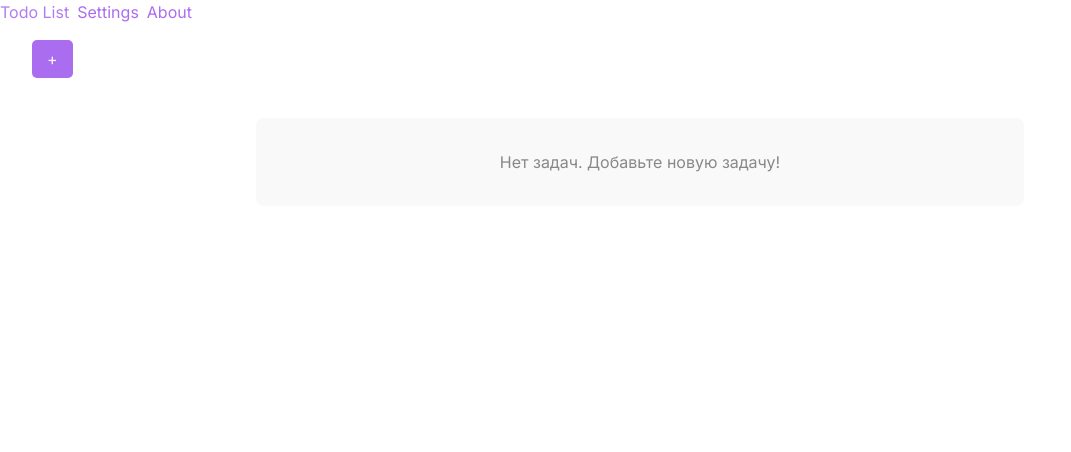
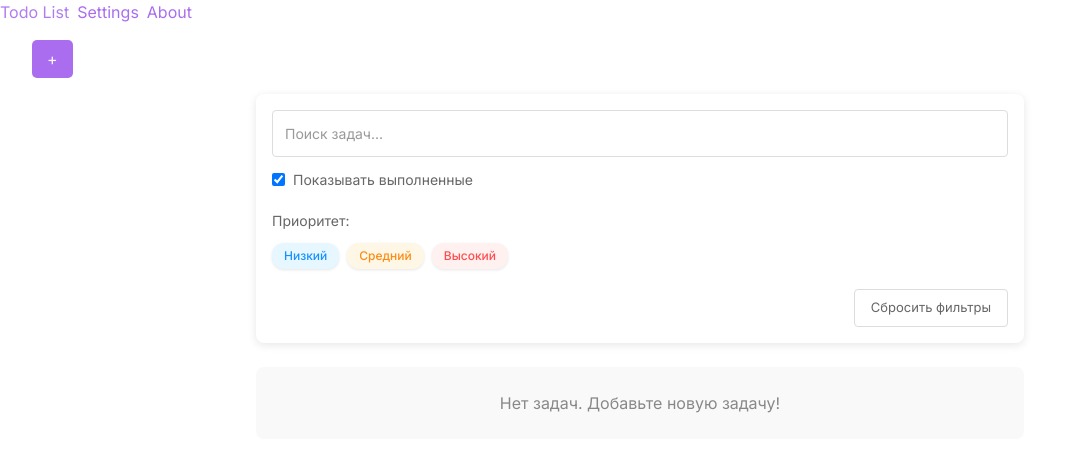
Before and after one commit to llladno/gameSport, a Vue app: page / in a window 1280 px wide. Shown: the top 452 px of the page, without its empty margins (0-1071 px from the left). Built offline with nearby package versions, Linux system fonts and the light colour scheme.

Commit message:
feat: add search and filter

```diff
--- /dev/null
+++ b/src/features/taskFilter/index.ts
@@ -0,0 +1,10 @@
+import TaskFilterComponent from './ui/TaskFilterComponent.vue';
+import { useTaskFilter } from './model/taskFilterStore';
+import type { TaskFilterOptions } from './types/TaskFilter';
+
+export {
+  TaskFilterComponent,
+  useTaskFilter
+};
+
+export type { TaskFilterOptions };
--- /dev/null
+++ b/src/features/taskFilter/model/taskFilterStore.ts
@@ -0,0 +1,54 @@
+import { defineStore } from 'pinia';
+import { ref, computed } from 'vue';
+import type { Task } from '@entities/task';
+import { TaskPriority } from '@entities/task';
+import { initialFilterOptions, type TaskFilterOptions } from '../types/TaskFilter';
+
+export const useTaskFilter = defineStore('taskFilterStore', () => {
+  const filterOptions = ref<TaskFilterOptions>({ ...initialFilterOptions });
+
+  const setSearchQuery = (query: string):void => {
+    filterOptions.value.search = query;
+  };
+
+  const toggleCompletedVisibility = (show: boolean):void => {
+    filterOptions.value.showCompleted = show;
+  };
+
+  const togglePriorityFilter = (priority: TaskPriority):void => {
+    if (filterOptions.value.priorities.includes(priority)) {
+      filterOptions.value.priorities = filterOptions.value.priorities.filter(p => p !== priority);
+    } else {
+      filterOptions.value.priorities.push(priority);
+    }
+  };
+
+  const resetFilters = ():void => {
+    filterOptions.value = { ...initialFilterOptions };
+  };
+
+  const applyFilters = (tasks: Task[]): Task[] => {
+    return tasks.filter(task => {
+      const matchesSearch = task.title.toLowerCase().includes(filterOptions.value.search.toLowerCase()) ||
+        (task.description && task.description.toLowerCase().includes(filterOptions.value.search.toLowerCase()));
+
+      const matchesCompletedFilter = filterOptions.value.showCompleted || !task.completed;
+
+      const matchesPriorityFilter = filterOptions.value.priorities.includes(task.priority);
+
+      return matchesSearch && matchesCompletedFilter && matchesPriorityFilter;
+    });
+  };
+
+  const getFilterOptions = computed<TaskFilterOptions>(() => filterOptions.value);
+
+  return {
+    filterOptions,
+    getFilterOptions,
+    setSearchQuery,
+    toggleCompletedVisibility,
+    togglePriorityFilter,
+    resetFilters,
+    applyFilters
+  };
+});
--- /dev/null
+++ b/src/features/taskFilter/types/TaskFilter.ts
@@ -0,0 +1,13 @@
+import { TaskPriority } from '@entities/task';
+
+export interface TaskFilterOptions {
+  search: string;
+  showCompleted: boolean;
+  priorities: TaskPriority[];
+}
+
+export const initialFilterOptions: TaskFilterOptions = {
+  search: '',
+  showCompleted: true,
+  priorities: [TaskPriority.Low, TaskPriority.Medium, TaskPriority.High]
+};
--- /dev/null
+++ b/src/features/taskFilter/ui/TaskFilterComponent.vue
@@ -0,0 +1,228 @@
+<template>
+  <div class="task-filter">
+    <div class="task-filter__search">
+      <input
+        type="text"
+        v-model="searchQuery"
+        placeholder="Поиск задач..."
+        class="task-filter__search-input"
+        @input="handleSearchChange"
+      />
+    </div>
+
+    <div class="task-filter__options">
+      <div class="task-filter__checkbox-group">
+        <input
+          type="checkbox"
+          id="show-completed"
+          v-model="showCompleted"
+          @change="handleShowCompletedChange"
+          class="task-filter__checkbox"
+        />
+        <label for="show-completed" class="task-filter__label">
+          Показывать выполненные
+        </label>
+      </div>
+
+      <div class="task-filter__priority-filters">
+        <span class="task-filter__label">Приоритет:</span>
+        <div class="task-filter__priority-buttons">
+          <button
+            v-for="priority in priorityOptions"
+            :key="priority"
+            :class="[
+              'task-filter__priority-btn',
+              `task-filter__priority-btn--${priority}`,
+              { 'active': isActivePriority(priority) }
+            ]"
+            @click="togglePriority(priority)"
+          >
+            {{ priorityLabels[priority] }}
+          </button>
+        </div>
+      </div>
+
+      <button
+        class="task-filter__reset-btn"
+        @click="resetAllFilters"
+      >
+        Сбросить фильтры
+      </button>
+    </div>
+  </div>
+</template>
+
+<script setup lang="ts">
+import { ref, computed, onMounted, watch } from 'vue';
+import { priorityLabels, TaskPriority } from '@entities/task';
+import { useTaskFilter } from '@features/taskFilter';
+import type { TaskFilterOptions } from '../types/TaskFilter';
+const taskFilterStore = useTaskFilter();
+
+const searchQuery = ref<string>('');
+const showCompleted = ref<boolean>(true);
+const priorityFilters = ref<TaskPriority[]>([
+  TaskPriority.Low,
+  TaskPriority.Medium,
+  TaskPriority.High
+]);
+
+const priorityOptions = [
+  TaskPriority.Low,
+  TaskPriority.Medium,
+  TaskPriority.High
+];
+
+const filterOptions = computed<TaskFilterOptions>(() => taskFilterStore.getFilterOptions);
+
+onMounted(() => {
+  searchQuery.value = filterOptions.value.search;
+  showCompleted.value = filterOptions.value.showCompleted;
+  priorityFilters.value = [...filterOptions.value.priorities];
+});
+
+const handleSearchChange = ():void => {
+  taskFilterStore.setSearchQuery(searchQuery.value);
+};
+
+const handleShowCompletedChange = ():void => {
+  taskFilterStore.toggleCompletedVisibility(showCompleted.value);
+};
+
+const togglePriority = (priority: TaskPriority):void => {
+  taskFilterStore.togglePriorityFilter(priority);
+  priorityFilters.value = [...filterOptions.value.priorities];
+};
+
+const isActivePriority = (priority: TaskPriority): boolean => {
+  return filterOptions.value.priorities.includes(priority);
+};
+
+const resetAllFilters = ():void => {
+  taskFilterStore.resetFilters();
+  searchQuery.value = filterOptions.value.search;
+  showCompleted.value = filterOptions.value.showCompleted;
+  priorityFilters.value = [...filterOptions.value.priorities];
+};
+
+watch(filterOptions, (newOptions) => {
+  searchQuery.value = newOptions.search;
+  showCompleted.value = newOptions.showCompleted;
+  priorityFilters.value = [...newOptions.priorities];
+}, { deep: true });
+</script>
+
+<style lang="scss" scoped>
+@import "@styles/variables.scss";
+
+.task-filter {
+  background-color: $color-white;
+  border-radius: $border-radius-medium;
+  padding: $spacing-lg;
+  margin-bottom: $spacing-lg;
+  box-shadow: $shadow-base;
+
+  &__search {
+    margin-bottom: $spacing-md;
+
+    &-input {
+      width: 100%;
+      padding: $spacing-md;
+      border: 1px solid $color-border;
+      border-radius: $border-radius-small;
+      font-size: 14px;
+      transition: $transition-base;
+
+      &:focus {
+        outline: none;
+        border-color: $color-primary;
+        box-shadow: 0 0 0 2px rgba($color-primary, 0.1);
+      }
+
+      &::placeholder {
+        color: $color-text-lighter;
+      }
+    }
+  }
+
+  &__options {
+    @include flex(column, flex-start, stretch, $spacing-md);
+  }
+
+  &__checkbox-group {
+    @include flex(row, flex-start, center);
+  }
+
+  &__checkbox {
+    margin-right: $spacing-sm;
+    cursor: pointer;
+  }
+
+  &__label {
+    font-size: 14px;
+    color: $color-text-secondary;
+  }
+
+  &__priority-filters {
+    @include flex(column, flex-start, flex-start, $spacing-sm);
+    margin-top: $spacing-sm;
+
+    .task-filter__label {
+      margin-bottom: $spacing-xs;
+    }
+  }
+
+  &__priority-buttons {
+    @include flex(row, flex-start, center, $spacing-sm);
+    flex-wrap: wrap;
+  }
+
+  &__priority-btn {
+    padding: $spacing-xs $spacing-md;
+    border: none;
+    border-radius: $border-radius-large;
+    font-size: 12px;
+    font-weight: 500;
+    cursor: pointer;
+    transition: $transition-base;
+    opacity: 0.6;
+
+    &--low {
+      background-color: $color-bg-priority-low;
+      color: $color-primary;
+    }
+
+    &--medium {
+      background-color: $color-bg-priority-medium;
+      color: $color-warning;
+    }
+
+    &--high {
+      background-color: $color-bg-priority-high;
+      color: $color-danger;
+    }
+
+    &.active {
+      opacity: 1;
+      box-shadow: 0 1px 3px rgba(0, 0, 0, 0.1);
+    }
+  }
+
+  &__reset-btn {
+    align-self: flex-end;
+    margin-top: $spacing-sm;
+    padding: $spacing-sm $spacing-lg;
+    background-color: transparent;
+    border: 1px solid $color-border;
+    border-radius: $border-radius-small;
+    color: $color-text-secondary;
+    font-size: 13px;
+    cursor: pointer;
+    transition: $transition-base;
+
+    &:hover {
+      background-color: $color-bg-lighter;
+    }
+  }
+}
+</style>
--- /dev/null
+++ b/src/features/taskFilter/ui/index.ts
@@ -0,0 +1,5 @@
+import TaskFilterComponent from './TaskFilterComponent.vue';
+
+export {
+  TaskFilterComponent
+};
--- a/src/widgets/todoList/ui/TodoList.vue
+++ b/src/widgets/todoList/ui/TodoList.vue
@@ -1,8 +1,9 @@
 <template>
-  <div class="todo-list-container" id="todo-list-container">
-    <div v-if="tasks && tasks.length > 0" class="task-list" id="task-list">
+  <div class="todo-list-container">
+    <task-filter-component class="todo-list__filter" />
+    <div v-if="filteredTasks.length > 0" class="task-list">
       <task-component
-        v-for="task in tasks"
+        v-for="task in filteredTasks"
         :key="task.id"
         :task="task"
         @edit="handleEditTask"
@@ -11,20 +12,28 @@
         @toggle-subtask="handleToggleSubtask"
       />
     </div>
-    <div v-else class="empty-state" id="empty-tasks-state">
-      <p>Нет задач. Добавьте новую задачу!</p>
+    <div v-else class="empty-state">
+      <p v-if="tasks.length > 0">Нет задач, соответствующих фильтрам</p>
+      <p v-else>Нет задач. Добавьте новую задачу!</p>
     </div>
   </div>
 </template>
 
 <script setup lang="ts">
-import {useTaskListStore} from "@widgets/todoList";
-import {computed} from "vue";
-import {type Task} from "@entities/task";
-import {TaskComponent} from "@entities/task";
+import { useTaskListStore } from "@widgets/todoList";
+import { computed } from "vue";
+import { type Task } from "@entities/task";
+import { TaskComponent } from "@entities/task";
+import { TaskFilterComponent, useTaskFilter } from "@features/taskFilter";
 
 const tasksListStore = useTaskListStore();
+const taskFilterStore = useTaskFilter();
+
 const tasks = computed<Task[]>(() => tasksListStore.getTasks());
+
+const filteredTasks = computed<Task[]>(() => {
+  return taskFilterStore.applyFilters(tasks.value);
+});
 
 const emit = defineEmits<{
   (e: 'edit-task', task: Task): void
@@ -48,7 +57,6 @@ const handleToggleCompleted = (task: Task) => {
 
 const handleToggleSubtask = (subtaskId: number, taskId: number) => {
   console.log('Toggle subtask:', subtaskId, 'in task:', taskId);
-  // Логика обновления подзадачи
   const task = tasks.value.find(t => t.id === taskId);
   if (task && task.subtasks) {
     const updatedSubtasks = task.subtasks.map(st =>
@@ -63,25 +71,31 @@ const handleToggleSubtask = (subtaskId: number, taskId: number) => {
 };
 </script>
 
-<style scoped>
+<style lang="scss" scoped>
+@import "@styles/variables.scss";
+
 .todo-list-container {
-  padding: 16px;
+  padding: $spacing-lg;
   max-width: 800px;
   margin: 0 auto;
+}
+
+.todo-list__filter {
+  margin-bottom: $spacing-xl;
 }
 
 .task-list {
   display: flex;
   flex-direction: column;
-  gap: 16px;
+  gap: $spacing-lg;
 }
 
 .empty-state {
   text-align: center;
-  padding: 32px;
-  background-color: #f9f9f9;
-  border-radius: 8px;
-  margin-top: 24px;
-  color: #888;
+  padding: $spacing-xl;
+  background-color: $color-bg-light;
+  border-radius: $border-radius-medium;
+  margin-top: $spacing-lg;
+  color: $color-text-light;
 }
 </style>
```
